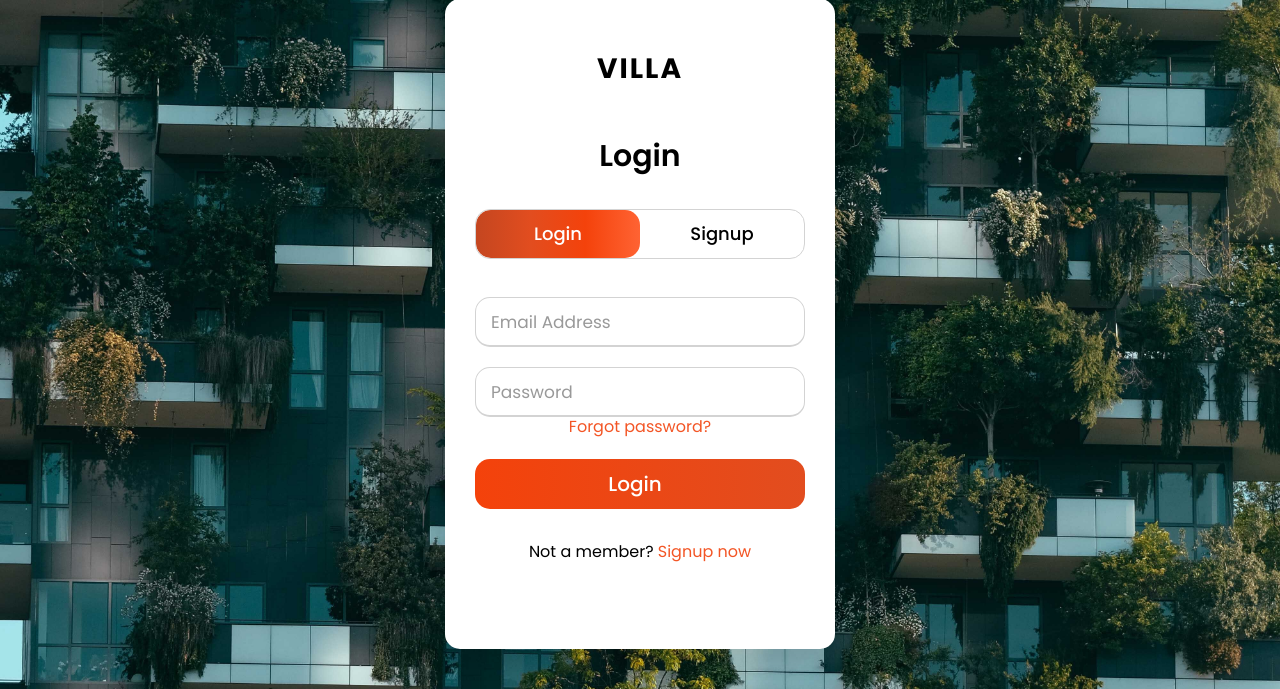
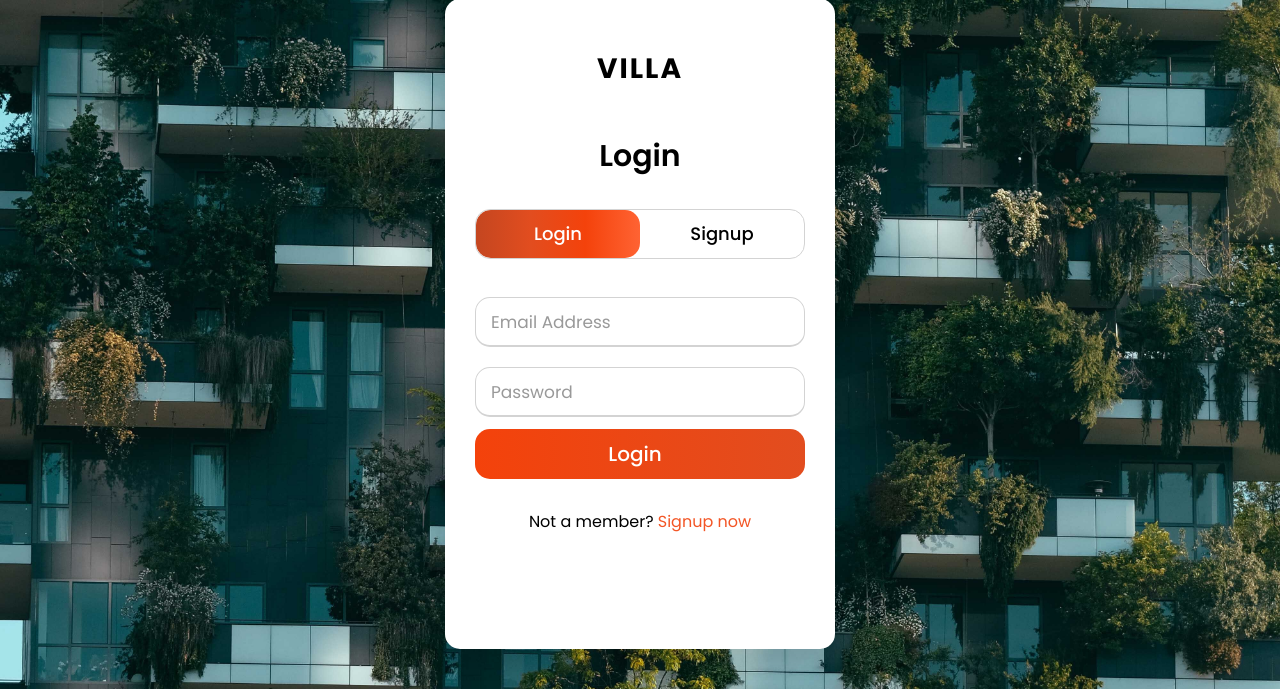
Before and after one commit to oraosmanii/Web2-Villa, a PHP site: page /logincopy.php in a window 1280 px wide. Shown: the part 76-765 px from the top of the page. Run offline with PHP 8.4, Linux system fonts and the light colour scheme.

Commit message:
forgod password commented

```diff
--- a/Villa/logincopy.php
+++ b/Villa/logincopy.php
@@ -283,7 +283,7 @@ form .btn input[type="submit"] {
             <div class="field">
             <input type="password" name="password" placeholder="Password" required>
             </div>
-            <div class="pass-link"><a href="#">Forgot password?</a></div>
+            <!-- <div class="pass-link"><a href="#">Forgot password?</a></div> -->
 
             <div class="field btn">
               <div class="btn-layer"></div>
```
